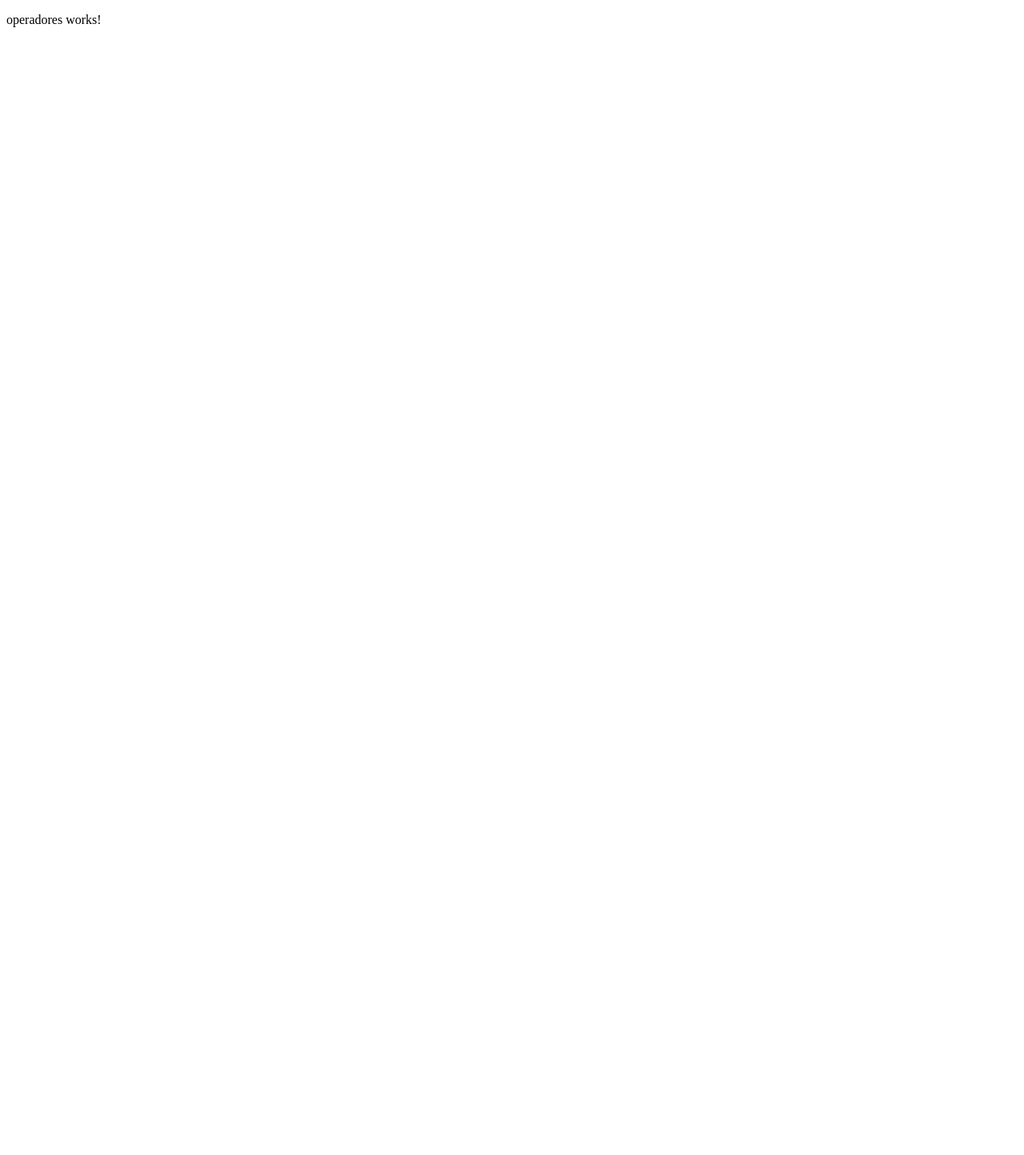
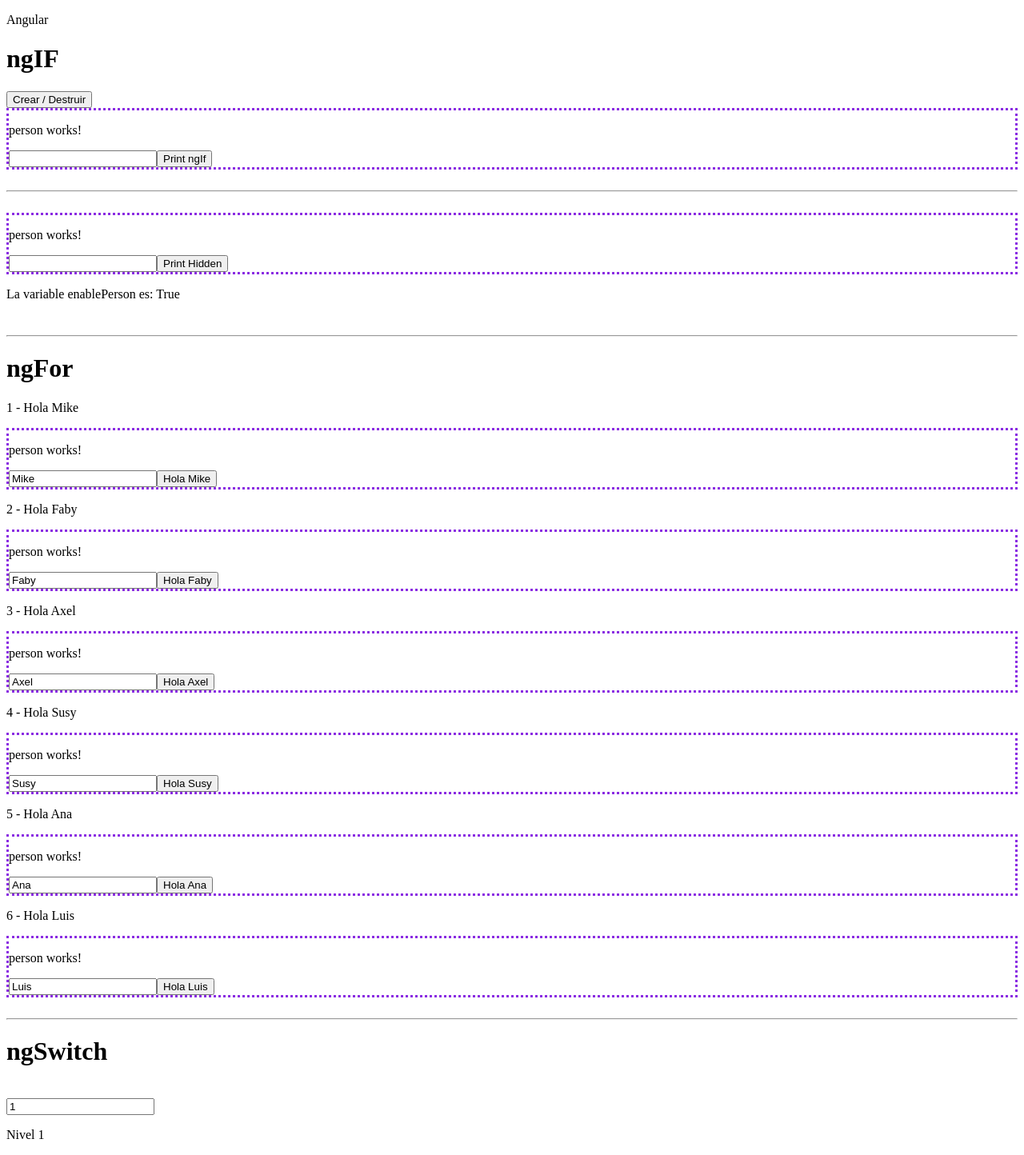
Before and after one commit to mikecasti/angular-course-2023, an Angular app: page / in a window 1280 px wide. Shown: the whole page at 80% size. Before the commit the page ends 800 px from the top, so only its background shows below. Built offline with nearby package versions, Linux system fonts and the light colour scheme.

Commit message:
Ajustes finales

```diff
--- a/src/app/app.component.html
+++ b/src/app/app.component.html
@@ -1,4 +1,47 @@
+<p>Angular</p>
+
+<h1>ngIF</h1>
+<button (click)="enablePerson = !enablePerson">Crear / Destruir</button>
+
+<app-person *ngIf="enablePerson">
+    <button>Print ngIf</button>
+</app-person>
+
+<br>
+<hr>
+<br>
+
+<app-person [hidden]="!enablePerson">
+    <button>Print Hidden</button>
+</app-person>
+
+<p *ngIf="enablePerson;else paraFalse">La variable enablePerson es: True</p>
+<ng-template #paraFalse>
+    <p>La variable enablePerson es: False - Template</p>
+</ng-template>
+
+<br>
+<hr>
+<h1>ngFor</h1>
+
+<div *ngFor="let item of ['Mike','Faby','Axel','Susy','Ana','Luis']; let i = index;">
+    <p>{{ i + 1 }} - Hola {{ item }}</p>
+
+    <app-person [name]="item">
+        <button>Hola {{ item }}</button>
+    </app-person>
+</div>
 
 
+<br>
+<hr>
+<h1>ngSwitch</h1>
+<br>
+<input type="number" [(ngModel)]="level">
 
-<app-operadores></app-operadores>
+<div [ngSwitch]="level">
+    <p *ngSwitchCase="1">Nivel 1</p>
+    <p *ngSwitchCase="2">Nivel 2</p>
+    <p *ngSwitchCase="3">Nivel 3</p>
+    <p *ngSwitchDefault>Opción por defecto</p>
+</div>
--- a/src/app/app.component.ts
+++ b/src/app/app.component.ts
@@ -7,6 +7,9 @@ import { Component } from '@angular/core';
 })
 export class AppComponent {
   title = 'course-rsoft';
+
+  public enablePerson:boolean = true;
+  public level: number = 1;
 
   constructor() {
     console.log('constructor');
--- /dev/null
+++ b/src/app/person/person.component.html
@@ -0,0 +1,9 @@
+<div>
+
+    <p>person works!</p>
+    <input type="text" [(ngModel)]="name">
+
+    <ng-content>
+    </ng-content>
+
+  </div>
--- /dev/null
+++ b/src/app/person/person.component.scss
@@ -0,0 +1,3 @@
+div {
+    border: 3px dotted blueviolet;
+}
--- /dev/null
+++ b/src/app/person/person.component.ts
@@ -0,0 +1,17 @@
+import { Component, Input, OnInit } from '@angular/core';
+
+@Component({
+  selector: 'app-person',
+  templateUrl: './person.component.html',
+  styleUrls: ['./person.component.scss']
+})
+export class PersonComponent implements OnInit {
+
+  constructor() { }
+
+  ngOnInit(): void {
+  }
+
+  @Input() name: string = '';
+
+}
```
Also changed, not shown: src/app/app.module.ts (+6 -2 lines), 1 other file (tests, documents, lock files or other folders).
